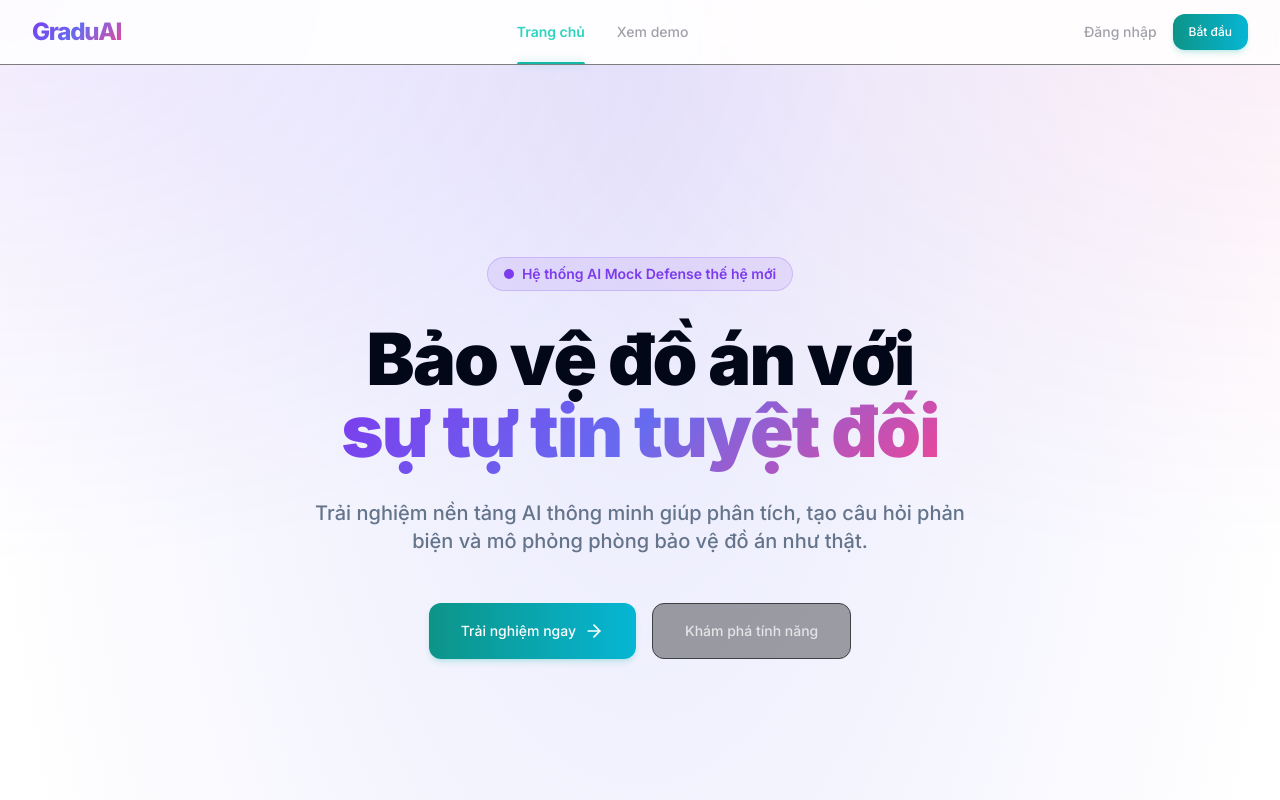
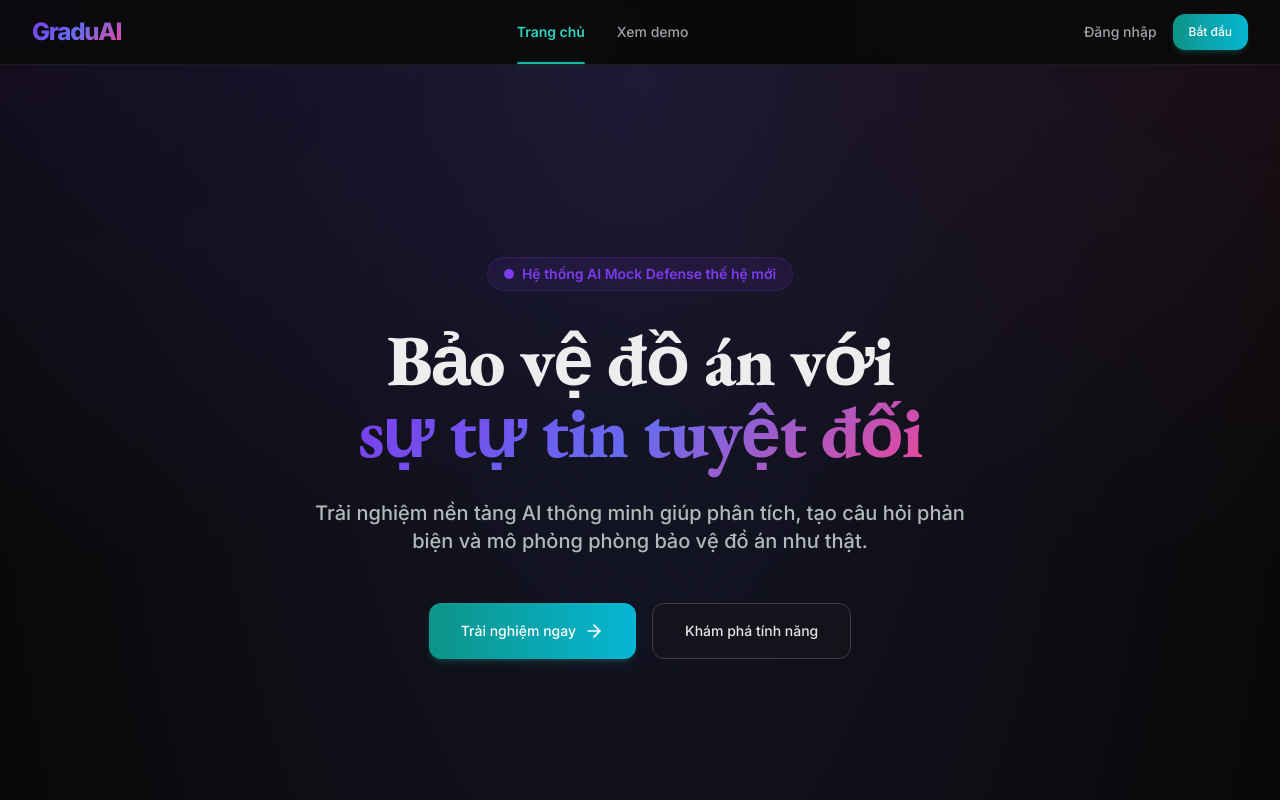
Before and after one commit to DamThanQuy/DefendAI, a Next.js app in the folder apps/web/: page / in a window 1280 px wide. Shown: the top 800 px of the page. Built offline with nearby package versions, Linux system fonts and the light colour scheme; no server answers.

Commit message:
fix(web): restore dark theme via ThemeProvider + fix alembic multiple heads (bookings migration)

```diff
--- a/apps/web/src/app/layout.tsx
+++ b/apps/web/src/app/layout.tsx
@@ -1,5 +1,5 @@
 import type { Metadata } from "next";
-import { Inter, JetBrains_Mono } from "next/font/google";
+import { Inter, JetBrains_Mono, EB_Garamond } from "next/font/google";
 import { GoogleOAuthProvider } from "@react-oauth/google";
 import "./globals.css";
 import { Navbar } from "@/components/layout/Navbar";
@@ -7,9 +7,11 @@ import { Footer } from "@/components/layout/Footer";
 import { AppShell } from "@/components/layout/AppShell";
 import { AuthGate } from "@/components/auth/AuthGate";
 import { TopProgress } from "@/components/common/TopProgress";
+import { ThemeProvider } from "@/components/theme-provider";
 
 const inter = Inter({ subsets: ["latin"], variable: "--font-sans" });
 const jetbrainsMono = JetBrains_Mono({ subsets: ["latin"], variable: "--font-mono" });
+const garamond = EB_Garamond({ subsets: ["latin"], variable: "--font-serif", weight: ["400", "500", "600", "700", "800"] });
 
 export const metadata: Metadata = {
   title: "GraduAI - Mock Defense",
@@ -22,9 +24,10 @@ export default function RootLayout({
   children: React.ReactNode;
 }>) {
   return (
-    <html lang="vi" className={`${inter.variable} ${jetbrainsMono.variable}`}>
+    <html lang="vi" className={`${inter.variable} ${jetbrainsMono.variable} ${garamond.variable}`} suppressHydrationWarning>
       <GoogleOAuthProvider clientId={process.env.NEXT_PUBLIC_GOOGLE_CLIENT_ID || ""}>
-        <body className="font-sans min-h-screen flex flex-col bg-background text-foreground">
+        <body className="font-sans min-h-screen flex flex-col bg-background text-foreground transition-colors duration-300">
+          <ThemeProvider defaultTheme="dark" storageKey="defendai-theme">
             <TopProgress />
             <Navbar />
             <main className="flex-1">
@@ -33,6 +36,7 @@ export default function RootLayout({
               </AuthGate>
             </main>
             <Footer />
+          </ThemeProvider>
         </body>
       </GoogleOAuthProvider>
     </html>
```
Also changed, not shown: 1 other file (tests, documents, lock files or other folders). Lines whose indentation alone changed are shown as unchanged.
